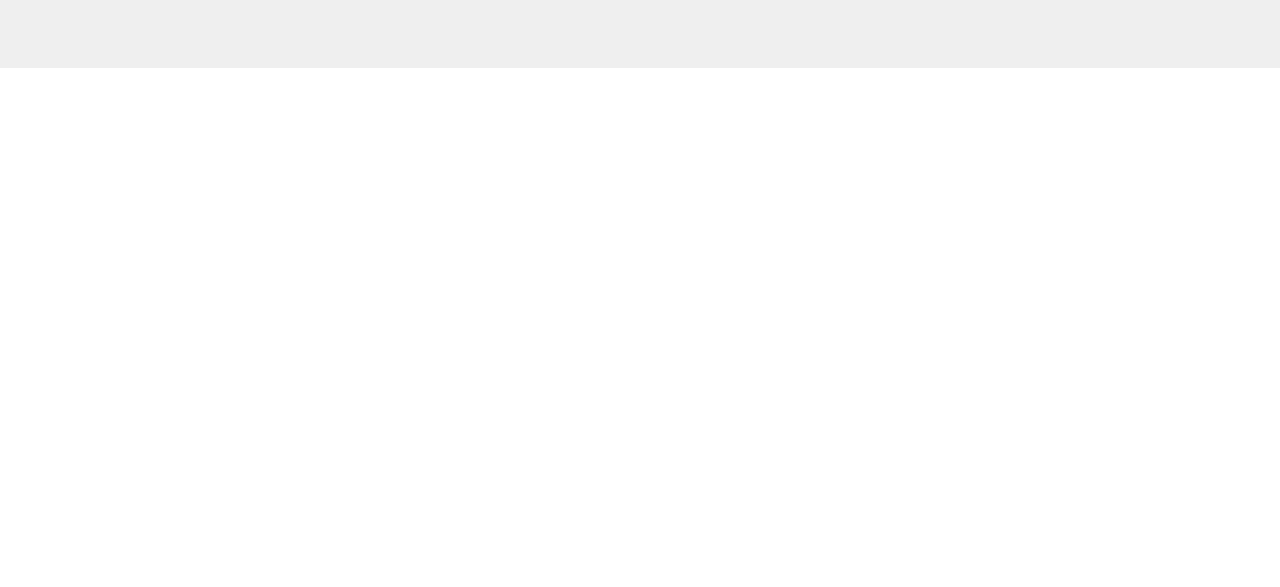
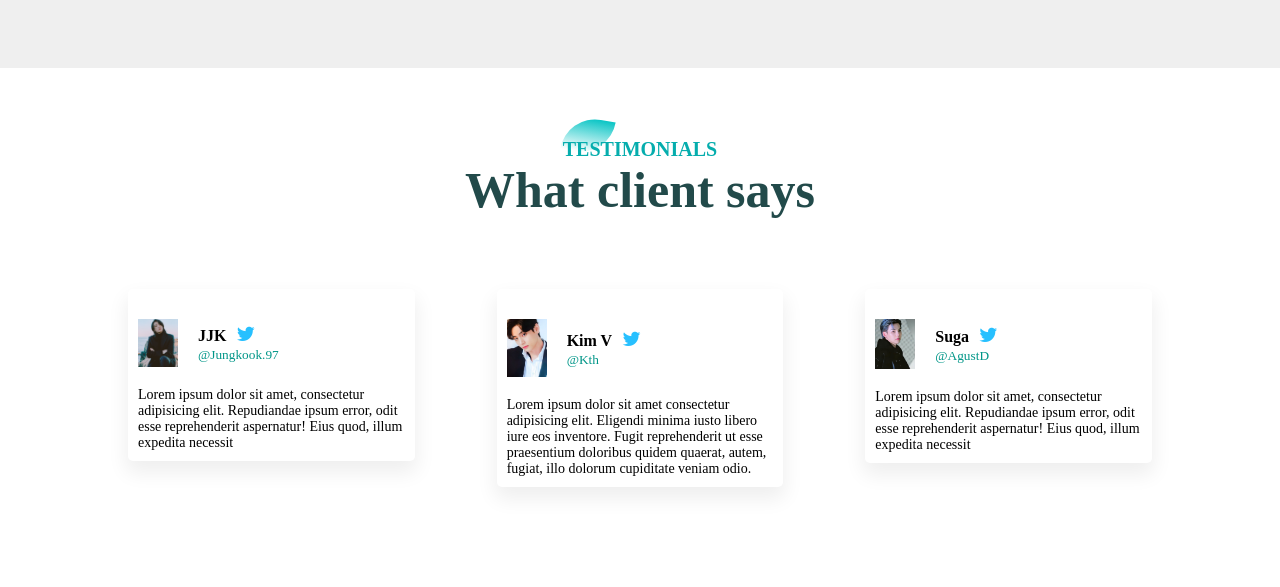
Before and after one commit to Rena-sak/tourism_webpage, a plain HTML site: page index.html in a window 1280 px wide. Shown: the part 2480-3067 px from the top of the page. Before the commit the page ends 2548 px from the top, so only its background shows below. Drawn offline with Linux system fonts and the light colour scheme.

Commit message:
testimonial page

```diff
--- a/index.html
+++ b/index.html
@@ -81,7 +81,7 @@
 
     <section id="place">
         <div class="title-text">
-            <p>Destinations</p>
+            <p>DESTINATIONS</p>
             <h1>Find your next Adventure</h1>
         </div>
         <div class="places">
@@ -122,8 +122,47 @@
                 </div>
             </div>
         </div>
+    </section>
 
+    <!-- testimonials -->
 
+    <section id="testimonials">
+        <div class="title-text">
+            <p>TESTIMONIALS</p>
+            <h1>What client says</h1>
+        </div>
+        <div class="testimonial-row">
+            <div class="testimonial-col">
+                <div class="user">
+                    <img src="images/jjk.jpg">
+                    <div class="user-info">
+                        <h4>JJK<i class="fa fa-twitter"> </i></h4>
+                        <small>@Jungkook.97</small>
+                    </div>
+                </div>
+                <p>Lorem ipsum dolor sit amet, consectetur adipisicing elit. Repudiandae ipsum error, odit esse reprehenderit aspernatur! Eius quod, illum expedita necessit</p>
+            </div>
+            <div class="testimonial-col">
+                <div class="user">
+                    <img src="images/tae.jpg">
+                    <div class="user-info">
+                        <h4>Kim V<i class="fa fa-twitter"> </i></h4>
+                        <small>@Kth</small>
+                    </div>
+                </div>
+                <p>Lorem ipsum dolor sit amet consectetur adipisicing elit. Eligendi minima iusto libero iure eos inventore. Fugit reprehenderit ut esse praesentium doloribus quidem quaerat, autem, fugiat, illo dolorum cupiditate veniam odio.</p>
+            </div>
+            <div class="testimonial-col">
+                <div class="user">
+                    <img src="images/suga.png">
+                    <div class="user-info">
+                        <h4>Suga<i class="fa fa-twitter"> </i></h4>
+                        <small>@AgustD</small>
+                    </div>
+                </div>
+                <p>Lorem ipsum dolor sit amet, consectetur adipisicing elit. Repudiandae ipsum error, odit esse reprehenderit aspernatur! Eius quod, illum expedita necessit</p>
+            </div>
+        </div>
     </section>
     </body>
 <script src="script.js"></script>
--- a/style.css
+++ b/style.css
@@ -283,3 +283,55 @@ hr{
 
     }
 }
+
+/* testimonial */
+
+#testimonials{
+    width: 100%;
+    padding: 70px 0;
+}
+.testimonial-row{
+    width: 80%;
+    margin: auto;
+    display: flex;
+    justify-content: space-between;
+    align-items: flex-start;
+    flex-wrap: wrap;
+}
+.testimonial-col{
+    flex-basis: 28%;
+    padding:10px;
+    margin-bottom: 30px;
+    border-radius: 5px;
+    box-shadow: 0 10px 20px 2px #efefef;
+    transition: 1s;
+    cursor: pointer;
+}
+.testimonial-col p{
+    font-size: 14px;
+}
+.user{
+    display: flex;
+    align-items: center;
+    margin: 20px 0;
+}
+.user img{
+    width: 40px;
+    margin-right: 20px;
+}
+.user-info .fa{
+    margin-left: 10px;
+    color: #27c0ff;
+    font-size: 20px;
+}
+.user-info small{
+    color:#009688;
+}
+.testimonial-col:hover{
+    transform: translateY(-7px);
+}
+@media screen and (max-width: 770px){
+    .testimonial-col{
+        flex-basis:100%;
+    }
+}
```
Also changed, not shown: images/jjk.jpg (added), images/suga.png (added), images/tae.jpg (added).
